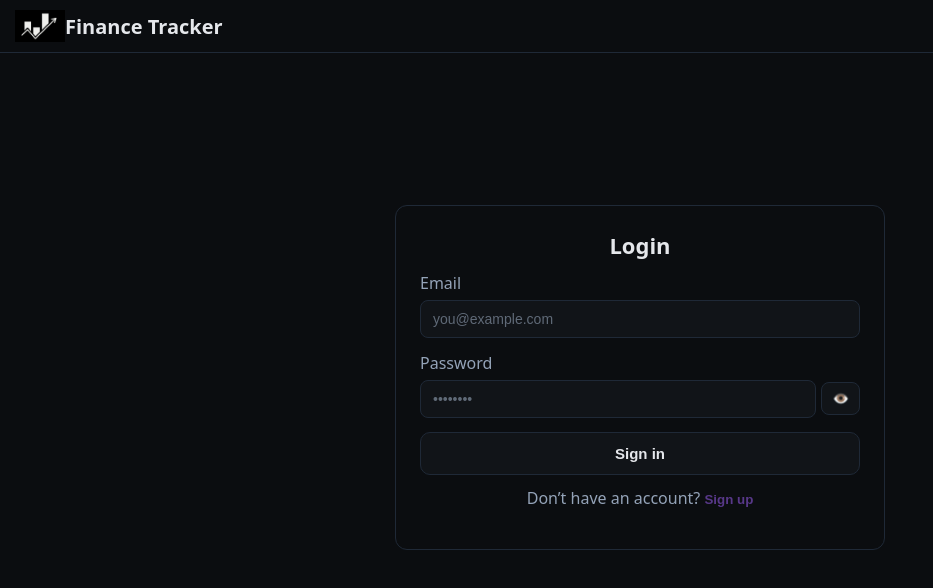
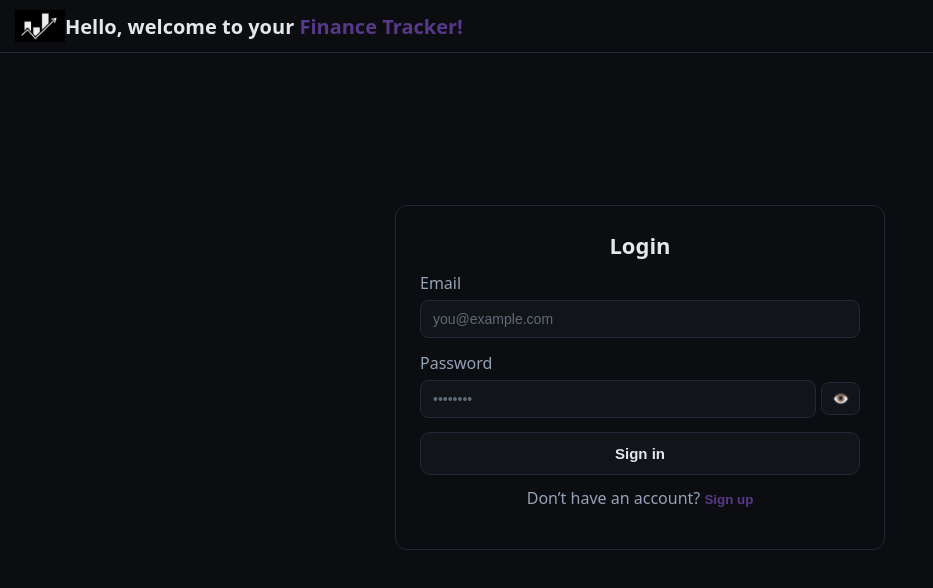
Before and after one commit to varunlad/Personal-Finance-Tracker, a React (Vite) app: page / in a window 1280 px wide. Shown: the top 588 px of the page, without its empty margins (0-933 px from the left). Built offline with nearby package versions, Linux system fonts and the light colour scheme; no server answers.

Commit message:
Modify UI changes

```diff
--- a/src/components/layout/AppHeader.jsx
+++ b/src/components/layout/AppHeader.jsx
@@ -7,11 +7,13 @@ import "./appHeader.css";
 export default function AppHeader({ title }) {
   const { user, logout } = useAuth();
   const { openProfile } = useProfileModal();
+  const [firstName] = user?.name?.split(" ") || [];
 
   return (
     <header className="app-header">
       <img src={logo} alt="App Logo" className="app-logo" />
-      <h1>{title}</h1>
+      <h1 className="desktop_none">{title}!</h1>
+      <h1 className="hedder_text">Hello, {firstName} welcome to your <span className="title">{title}!</span> </h1>
       <div className="spacer" />
 
       {user && (
--- a/src/components/layout/appHeader.css
+++ b/src/components/layout/appHeader.css
@@ -1,6 +1,5 @@
-
-.btn-secondary{
-    padding: 8px !important;
+.btn-secondary {
+  padding: 8px !important;
 }
 .btn-profile-rtl {
   /* Put the icon on the right so growth happens to the left */
@@ -9,6 +8,16 @@
   overflow: hidden; /* hide the label while collapsed */
   margin-right: 8px;
   padding: 8px;
+}
+.hedder_text {
+  color: var(--text);
+}
+.title {
+  color: var(--primary);
+  font-weight: 800;
+}
+.desktop_none {
+  display: none;
 }
 
 /* Icon remains visible, sits on the right */
@@ -55,19 +64,18 @@
   outline-offset: 2px;
 }
 
-
 @media (hover: none) and (pointer: coarse) {
   .btn-profile-rtl .btn-label,
   .btn-logout-ltr .btn-label {
-    display: none !important;   /* hide text */
+    display: none !important; /* hide text */
   }
   .btn-profile-rtl .btn-icon,
   .btn-logout-ltr .btn-icon {
-    margin-left: 0 !important;  /* remove any gap reserved for label */
+    margin-left: 0 !important; /* remove any gap reserved for label */
   }
   .btn-profile-rtl,
   .btn-logout-ltr {
-    transition: none;           /* no hover effects on mobile */
+    transition: none; /* no hover effects on mobile */
   }
 }
 
@@ -81,4 +89,13 @@
   .btn-logout-ltr .btn-icon {
     margin-left: 0 !important;
   }
+  .hedder_text {
+    display: none;
+  }
+  .title {
+    display: none;
+  }
+  .desktop_none {
+    display: block;
+  }
 }
--- a/src/components/profile/Profile.css
+++ b/src/components/profile/Profile.css
@@ -219,6 +219,7 @@
   border: 1px solid var(--border);
   border-radius: 12px;
   overflow: hidden;
+  font-size: 14px;
 }
 
 .recurring-table thead th {
```
